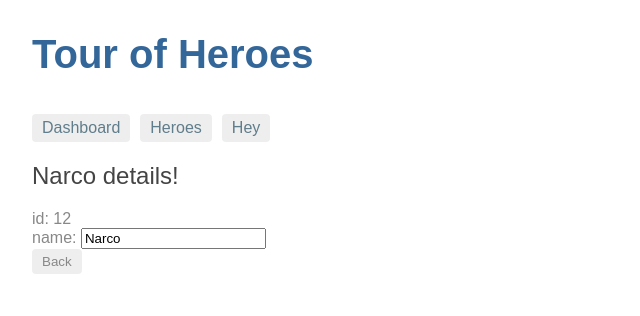
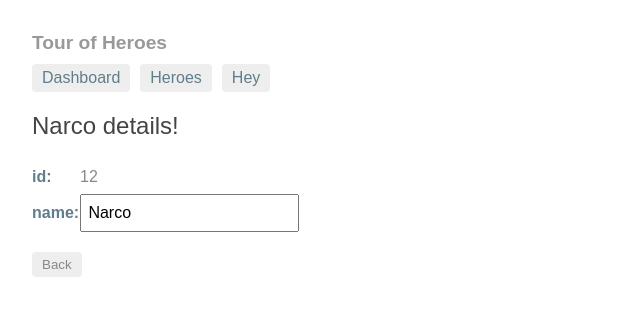
Before and after one commit to mrharris/ng-tour-of-heroes, an Angular app: page /detail/12 in a window 1280 px wide. Shown: the top 316 px of the page, without its empty margins (0-640 px from the left). Built offline with nearby package versions, Linux system fonts and the light colour scheme.

Commit message:
Enf od part 5

```diff
--- /dev/null
+++ b/src/app/app.component.css
@@ -0,0 +1,28 @@
+h1 {
+  font-size: 1.2em;
+  color: #999;
+  margin-bottom: 0;
+}
+h2 {
+  font-size: 2em;
+  margin-top: 0;
+  padding-top: 0;
+}
+nav a {
+  padding: 5px 10px;
+  text-decoration: none;
+  margin-top: 10px;
+  display: inline-block;
+  background-color: #eee;
+  border-radius: 4px;
+}
+nav a:visited, a:link {
+  color: #607D8B;
+}
+nav a:hover {
+  color: #039be5;
+  background-color: #CFD8DC;
+}
+nav a.active {
+  color: #039be5;
+}
--- a/src/app/app.component.ts
+++ b/src/app/app.component.ts
@@ -5,12 +5,13 @@ import { Component } from '@angular/core';
   template: `
     <h1>{{title}}</h1>
     <nav>
-      <a routerLink="/dashboard">Dashboard</a>
-      <a routerLink="/heroes">Heroes</a>
-      <a routerLink="/detail/14">Hey</a>
+      <a routerLink="/dashboard" routerLinkActive="active">Dashboard</a>
+      <a routerLink="/heroes" routerLinkActive="active">Heroes</a>
+      <a routerLink="/detail/14" routerLinkActive="active">Hey</a>
     </nav>
     <router-outlet></router-outlet>
-  `
+  `,
+    styleUrls: ['./app.component.css']
 })
 export class AppComponent {
   title = 'Tour of Heroes';
--- a/src/app/hero-detail/hero-detail.component.css
+++ b/src/app/hero-detail/hero-detail.component.css
@@ -0,0 +1,29 @@
+label {
+  display: inline-block;
+  width: 3em;
+  margin: .5em 0;
+  color: #607D8B;
+  font-weight: bold;
+}
+input {
+  height: 2em;
+  font-size: 1em;
+  padding-left: .4em;
+}
+button {
+  margin-top: 20px;
+  font-family: Arial;
+  background-color: #eee;
+  border: none;
+  padding: 5px 10px;
+  border-radius: 4px;
+  cursor: pointer; cursor: hand;
+}
+button:hover {
+  background-color: #cfd8dc;
+}
+button:disabled {
+  background-color: #eee;
+  color: #ccc;
+  cursor: auto;
+}
--- a/src/app/hero-detail/hero-detail.component.ts
+++ b/src/app/hero-detail/hero-detail.component.ts
@@ -12,7 +12,6 @@ import { HeroService } from '../hero.service';
   styleUrls: ['./hero-detail.component.css']
 })
 export class HeroDetailComponent implements OnInit {
-  @Input() // hero is a target that gets set from AppComponent
   hero: Hero;
 
   constructor(
--- a/src/app/heroes/heroes.component.ts
+++ b/src/app/heroes/heroes.component.ts
@@ -1,4 +1,5 @@
 import { Component, OnInit } from '@angular/core';
+import { Router } from '@angular/router';
 
 import { Hero } from '../hero';
 import { HeroService } from '../hero.service';
@@ -12,7 +13,10 @@ export class HeroesComponent implements OnInit {
   heroes: Hero[];
   selectedHero: Hero;
 
-  constructor(private heroService: HeroService) {}
+  constructor(
+    private heroService: HeroService,
+    private router: Router
+  ) {}
 
   ngOnInit(): void {
     this.getHeroes();
@@ -22,7 +26,11 @@ export class HeroesComponent implements OnInit {
     this.selectedHero = hero;
   }
 
-  getHeroes(): void{
+  getHeroes(): void {
     this.heroService.getHeroes().then(heroes => this.heroes = heroes);
   }
+
+  gotoDetail(): void {
+    this.router.navigate(['/detail', this.selectedHero.id]);
+  }
 }
```
